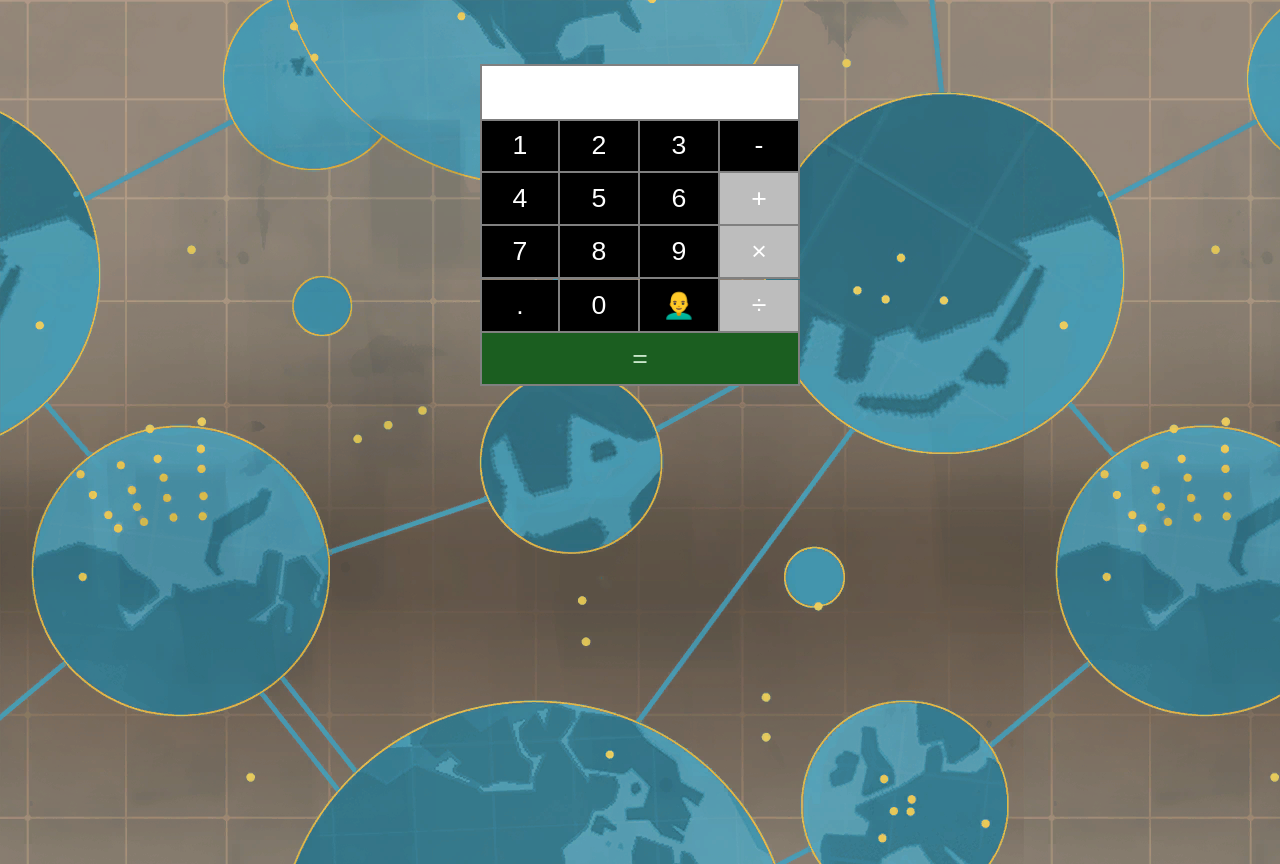
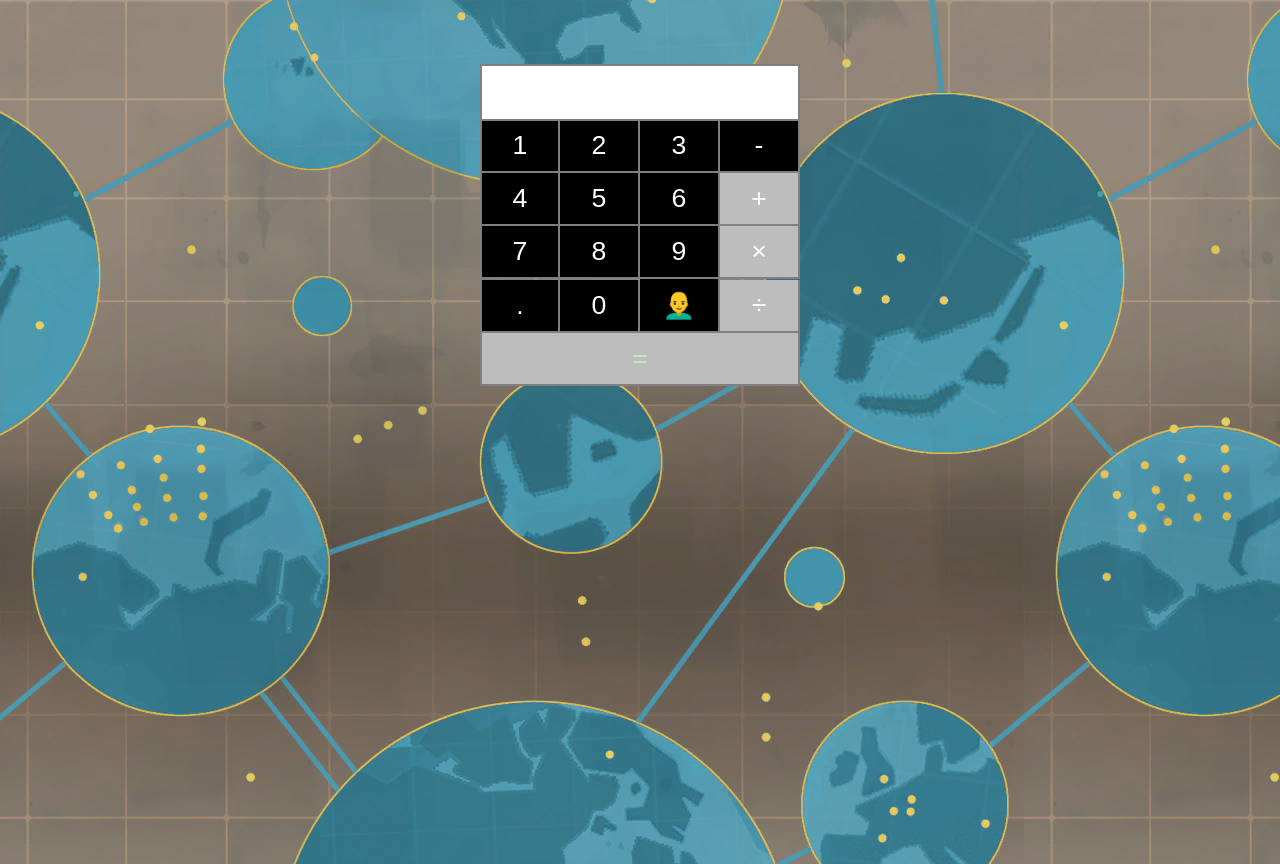
Before and after one commit to FireLemons/ErrorFreeCalculatorReact, a React (Create React App) app: page / in a window 1280 px wide. Built offline with nearby package versions, Linux system fonts and the light colour scheme.

Commit message:
connected eval disabled to state

```diff
--- a/src/App.scss
+++ b/src/App.scss
@@ -1,7 +1,6 @@
 :root {
   --disabled-button-default-color: #bdbdbd;
 }
-
 
 .App {
   background-image: url(./blu_intel_pattern.png);
@@ -68,6 +67,14 @@
         &:hover {
           background-color: #2e7d32;
         }
+
+        &:disabled {
+          background-color: var(--disabled-button-default-color);
+
+          &:hover {
+            background-color: var(--disabled-button-default-color);
+          }
+        }
       }
     }
   }
--- a/src/App.tsx
+++ b/src/App.tsx
@@ -5,6 +5,7 @@ import './App.scss';
 const baldSound = new Audio(require('./bald.mp3'));
 
 interface IAppState {
+  evalEnabled: boolean,
   expression: string,
   numberEnabled: boolean
 }
@@ -14,6 +15,7 @@ export default class App extends React.Component <{}, IAppState> {
     super(props);
 
     this.state = {
+      evalEnabled: false,
       expression: "",
       numberEnabled: true
     }
@@ -55,7 +57,7 @@ export default class App extends React.Component <{}, IAppState> {
             <SymbolButton enabled={false} onClick={this.addToExpression} symbol="÷" />
           </div>
           <div>
-            <button onClick={ () => this.setState({numberEnabled: !(this.state.numberEnabled)}) }> = </button>
+            <button disabled={!(this.state.evalEnabled)} onClick={ () => this.setState({numberEnabled: !(this.state.numberEnabled)}) }> = </button>
           </div>
         </div>
       </div>
```
